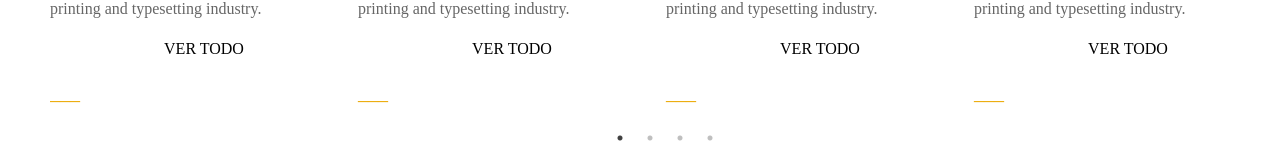
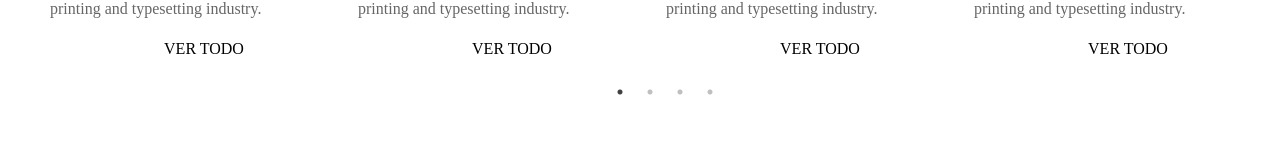
Before and after one commit to juansanudo02/prueba-tecnica, a React (Create React App) app: page / in a window 1280 px wide. Shown: the part 1678-1845 px from the top of the page. Built offline with nearby package versions, Linux system fonts and the light colour scheme; no server answers; a web font is replaced by a local one.

Commit message:
fixing details 2

```diff
--- a/src/components/ImageCarousel.jsx
+++ b/src/components/ImageCarousel.jsx
@@ -33,7 +33,7 @@ function ImageCarousel({images}) {
                   <p className="carousel__item__title">Título</p>
                   <p className="carousel__item__text">Lorem Ipsum is simply dummy text of the printing and typesetting industry.</p>
                   <p className="carousel__item__view"><ins>VER</ins> TODO</p>
-                  <p className="border__yellow">___</p>
+
                 </div>
               ))}
             </Slider>
--- a/src/styles/landingPages.scss
+++ b/src/styles/landingPages.scss
@@ -314,7 +314,7 @@ span {
 span::after {
     float: right;
     right: 10%;
-    margin-left: 32vw;
+    margin-left: 30vw;
     content: "+";
     font-size: 20px;
     font-weight: bold;
```
